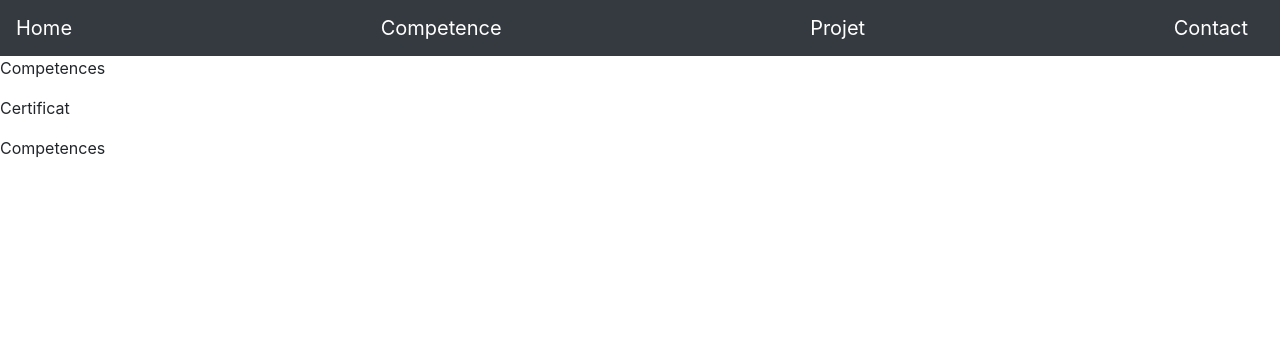
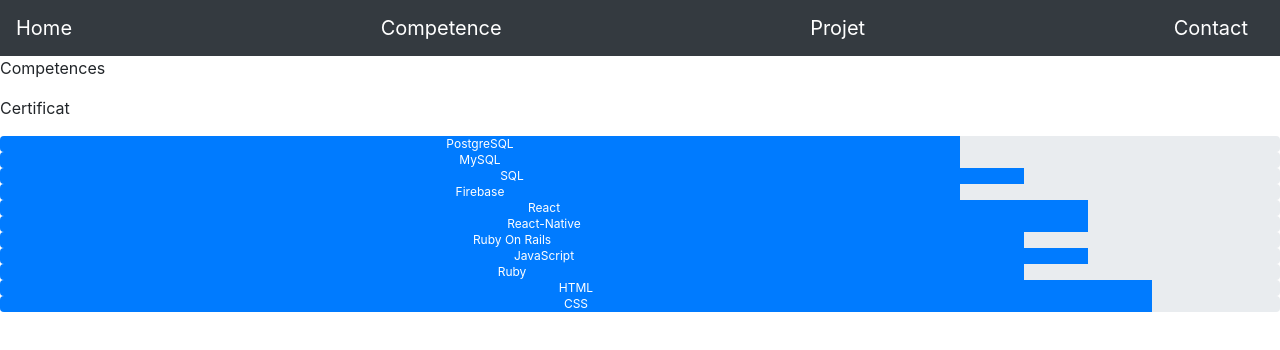
Before and after one commit to Giovanni532/portfolio, a React (Create React App) app: page /competences in a window 1280 px wide. Shown: the top 350 px of the page. Built offline with nearby package versions, Linux system fonts and the light colour scheme.

Commit message:
add three component for competence and design is a do

```diff
--- /dev/null
+++ b/src/FR/Components/Competence/Data.js
@@ -0,0 +1,42 @@
+import React from 'react'
+
+const Data = () => {
+    const data = [
+        {
+            id: 1,
+            name: "PostgreSQL",
+            pourcentage: 75,
+            icone: ""
+        },
+        {
+            id: 2,
+            name: "MySQL",
+            pourcentage: 75,
+            icone: ""
+        },
+        {
+            id: 3,
+            name: "SQL",
+            pourcentage: 80,
+            icone: ""
+        },
+        {
+            id: 4,
+            name: "Firebase",
+            pourcentage: 75,
+            icone: ""
+        }
+    ]
+
+    return (
+        <div>
+            {data.map(data =>
+                <div key={data.id} className="progress">
+                    <div className="progress-bar" role="progressbar" style={{ width: data.pourcentage + "%" }} aria-valuenow={data.pourcentage} aria-valuemin="0" aria-valuemax="100">{data.name}</div>
+                </div>
+            )}
+        </div>
+    )
+}
+
+export default Data
--- /dev/null
+++ b/src/FR/Components/Competence/FrameWork.js
@@ -0,0 +1,36 @@
+import React from 'react'
+
+const FrameWork = () => {
+    const frameWork = [
+        {
+            id: 1,
+            name: "React",
+            pourcentage: 85,
+            icone: ""
+        },
+        {
+            id: 2,
+            name: "React-Native",
+            pourcentage: 85,
+            icone: ""
+        },
+        {
+            id: 3,
+            name: "Ruby On Rails",
+            pourcentage: 80,
+            icone: ""
+        }
+    ]
+
+    return (
+        <div>
+            {frameWork.map(frameWork =>
+                <div key={frameWork.id} className="progress">
+                    <div className="progress-bar" role="progressbar" style={{ width: frameWork.pourcentage + "%" }} aria-valuenow={frameWork.pourcentage} aria-valuemin="0" aria-valuemax="100">{frameWork.name}</div>
+                </div>
+            )}
+        </div>
+    )
+}
+
+export default FrameWork
--- /dev/null
+++ b/src/FR/Components/Competence/Language.js
@@ -0,0 +1,42 @@
+import React from 'react'
+
+const Language = () => {
+    const language = [
+        {
+            id: 1,
+            name: "JavaScript",
+            pourcentage: 85,
+            icone: ""
+        },
+        {
+            id: 2,
+            name: "Ruby",
+            pourcentage: 80,
+            icone: ""
+        },
+        {
+            id: 3,
+            name: "HTML",
+            pourcentage: 90,
+            icone: ""
+        },
+        {
+            id: 4,
+            name: "CSS",
+            pourcentage: 90,
+            icone: ""
+        }
+    ]
+
+    return (
+        <div>
+            {language.map(language =>
+                <div key={language.id} className="progress">
+                    <div className="progress-bar" role="progressbar" style={{ width: language.pourcentage + "%" }} aria-valuenow={language.pourcentage} aria-valuemin="0" aria-valuemax="100">{language.name}</div>
+                </div>
+            )}
+        </div>
+    )
+}
+
+export default Language
--- a/src/FR/Pages/Competences.js
+++ b/src/FR/Pages/Competences.js
@@ -1,4 +1,7 @@
 import React from 'react'
+import Data from '../Components/Competence/Data'
+import FrameWork from '../Components/Competence/FrameWork'
+import Language from '../Components/Competence/Language'
 
 const Competences = () => {
     const [competence, setCompetence] = React.useState(true)
@@ -15,9 +18,16 @@
     }
 
     return (<div>
-        <div><p onClick={() => handlingCompetence()}>Competences</p><p onClick={() => handlingCertificat()}>Certificat</p></div>
+        <div>
+            <p onClick={() => handlingCompetence()}>Competences</p>
+            <p onClick={() => handlingCertificat()}>Certificat</p>
+        </div>
         {competence === true ?
-            <p>Competences</p>
+            <div>
+                <Data />
+                <FrameWork/>
+                <Language/>
+            </div>
             :
             certificat === true ?
                 <p>Certificat</p>
```
